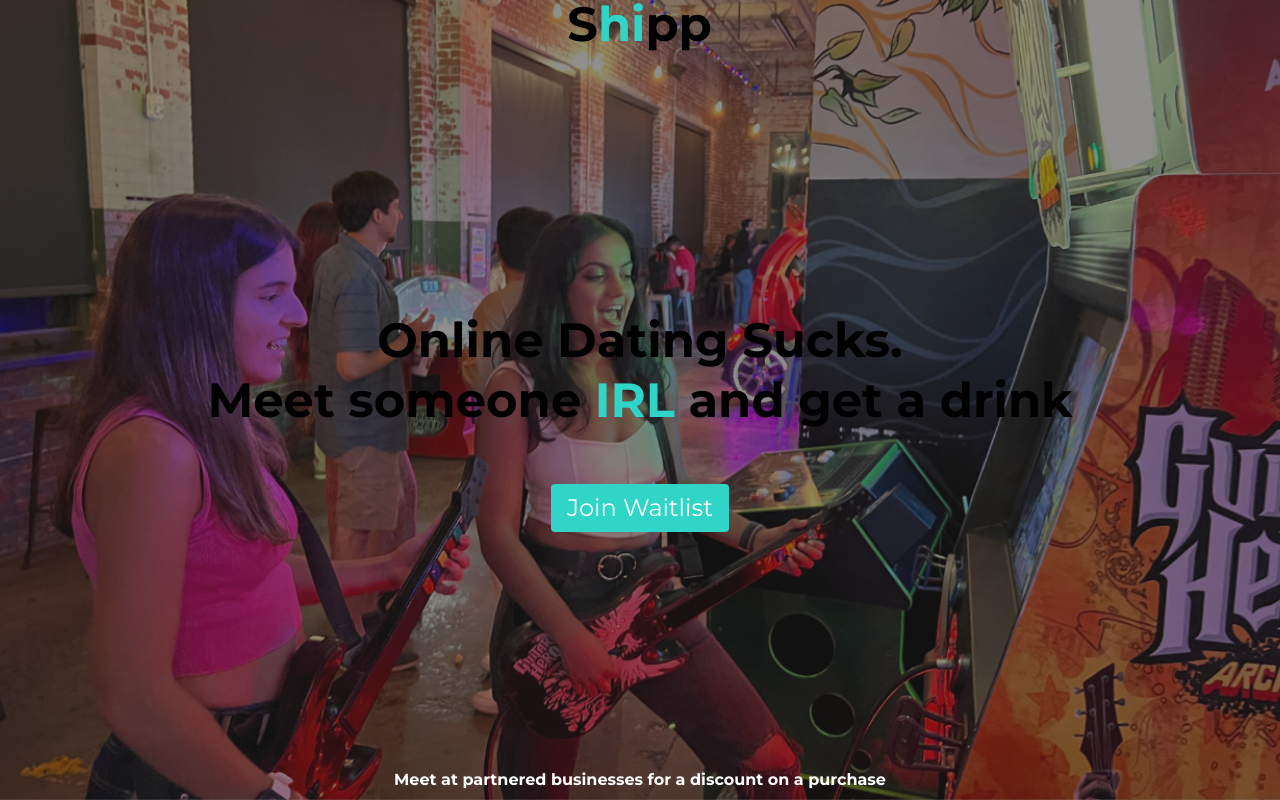
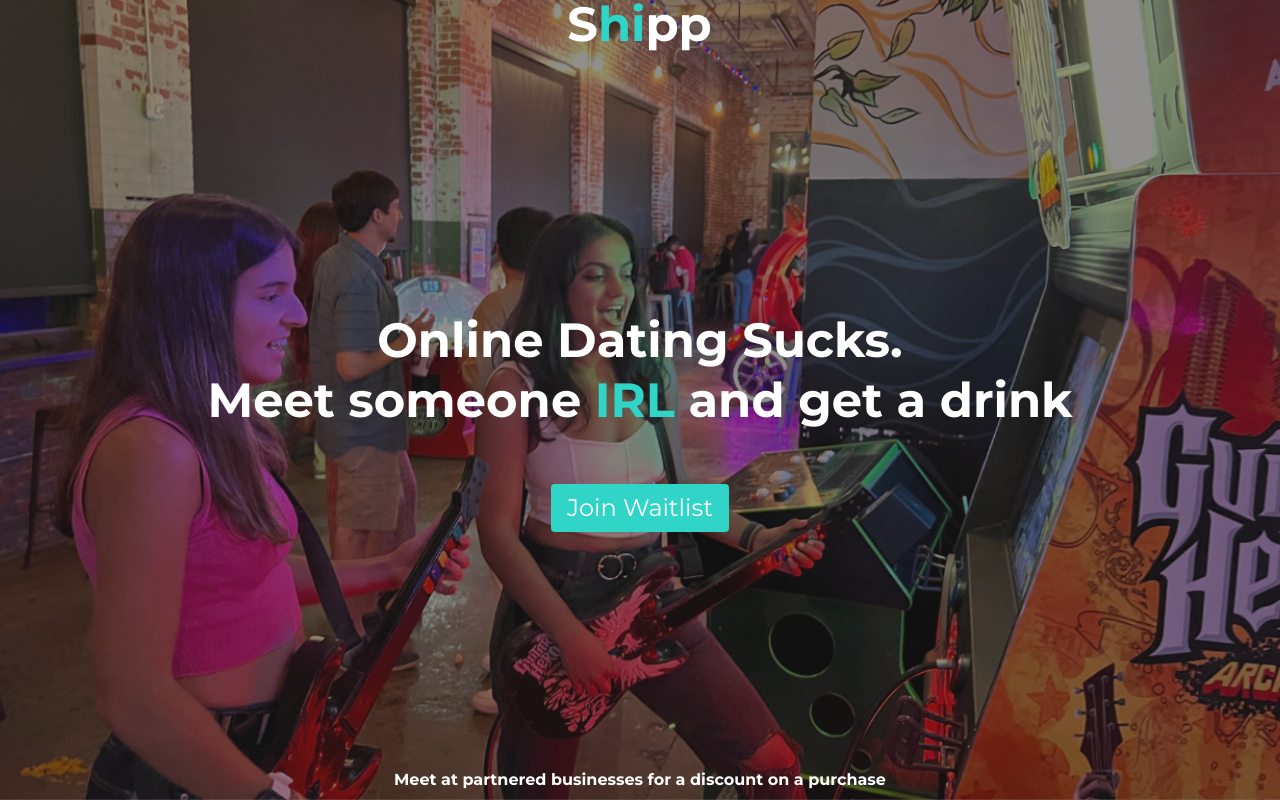
Before and after one commit to mamascor/Shipp, a Next.js app: page / in a window 1280 px wide. Built offline with nearby package versions, Linux system fonts and the light colour scheme.

Commit message:
first commit

```diff
--- a/src/app/api/waitlist/route.ts
+++ b/src/app/api/waitlist/route.ts
@@ -83,7 +83,7 @@ export async function POST(request: NextRequest) {
       if (matchingDoc) {
         // Update the "shares" field of the matching document by adding 1
         await updateDoc(matchingDoc.ref, {
-          shares: matchingDoc.data().shares - 1 || 0,
+          shares: matchingDoc.data().shares - 1,
         });
 
         // Re-query the Firestore collection to get the updated position
@@ -99,7 +99,7 @@ export async function POST(request: NextRequest) {
             redirect: `https://www.joinshipp.com/dating/share?id=${updatedMatchingDoc?.id}&totalSignUps=${updatedQuery.size}`,
             totalSignUps: updatedQuery.size,
             placeInLine:
-              updatedQuery.docs.findIndex((doc) => doc.id === id) - 1 || 0,
+              updatedQuery.docs.findIndex((doc) => doc.id === id) - 1,
           },
           { status: 200 }
         );
--- a/src/app/page.tsx
+++ b/src/app/page.tsx
@@ -93,7 +93,7 @@ export default function Home() {
   };
 
   return (
-    <div className="relative h-screen max-h-screen overflow-hidden">
+    <div className="relative h-screen max-h-screen overflow-hidden text-white">
       <Image
         src="/web.png"
         layout="fill"
```
